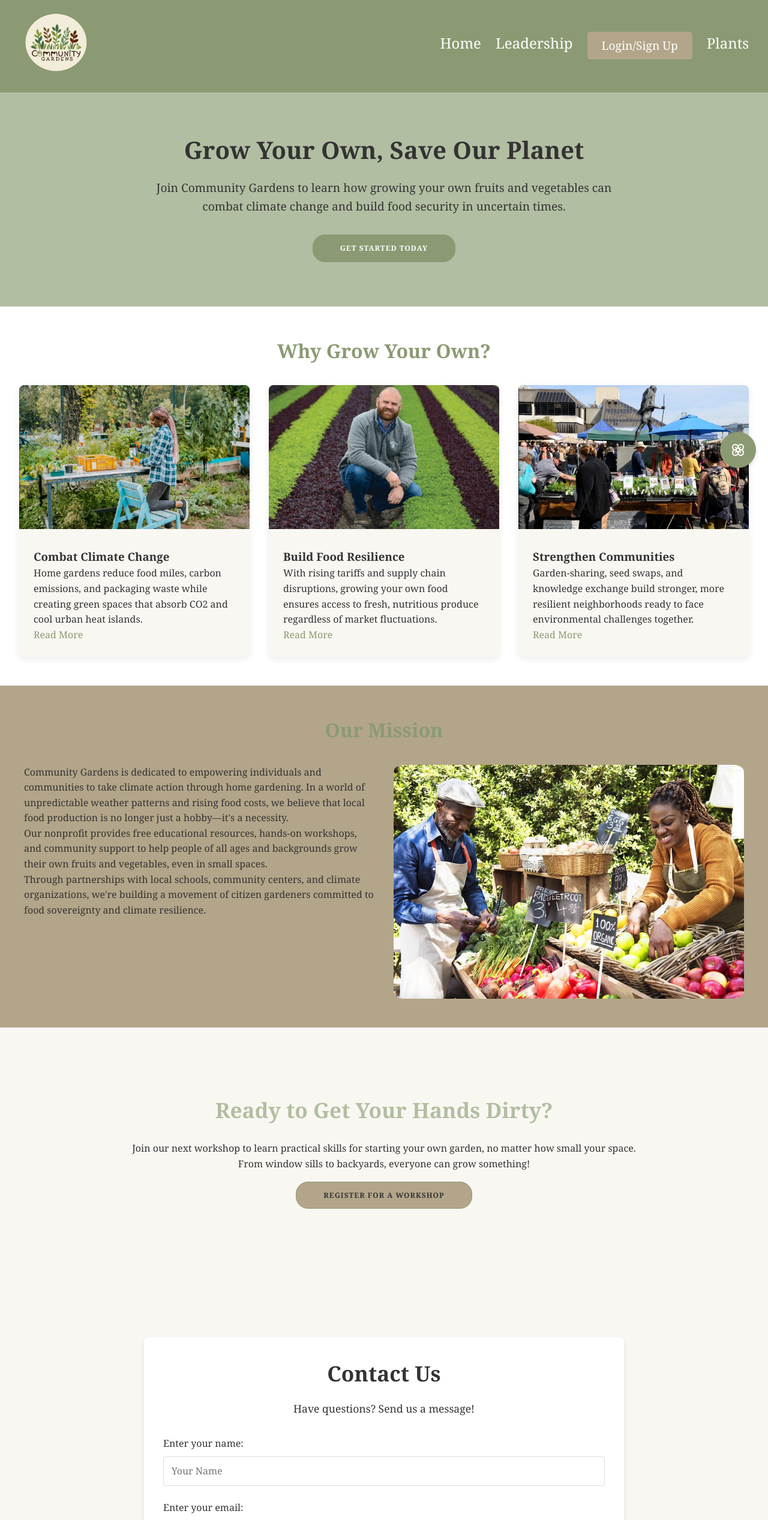
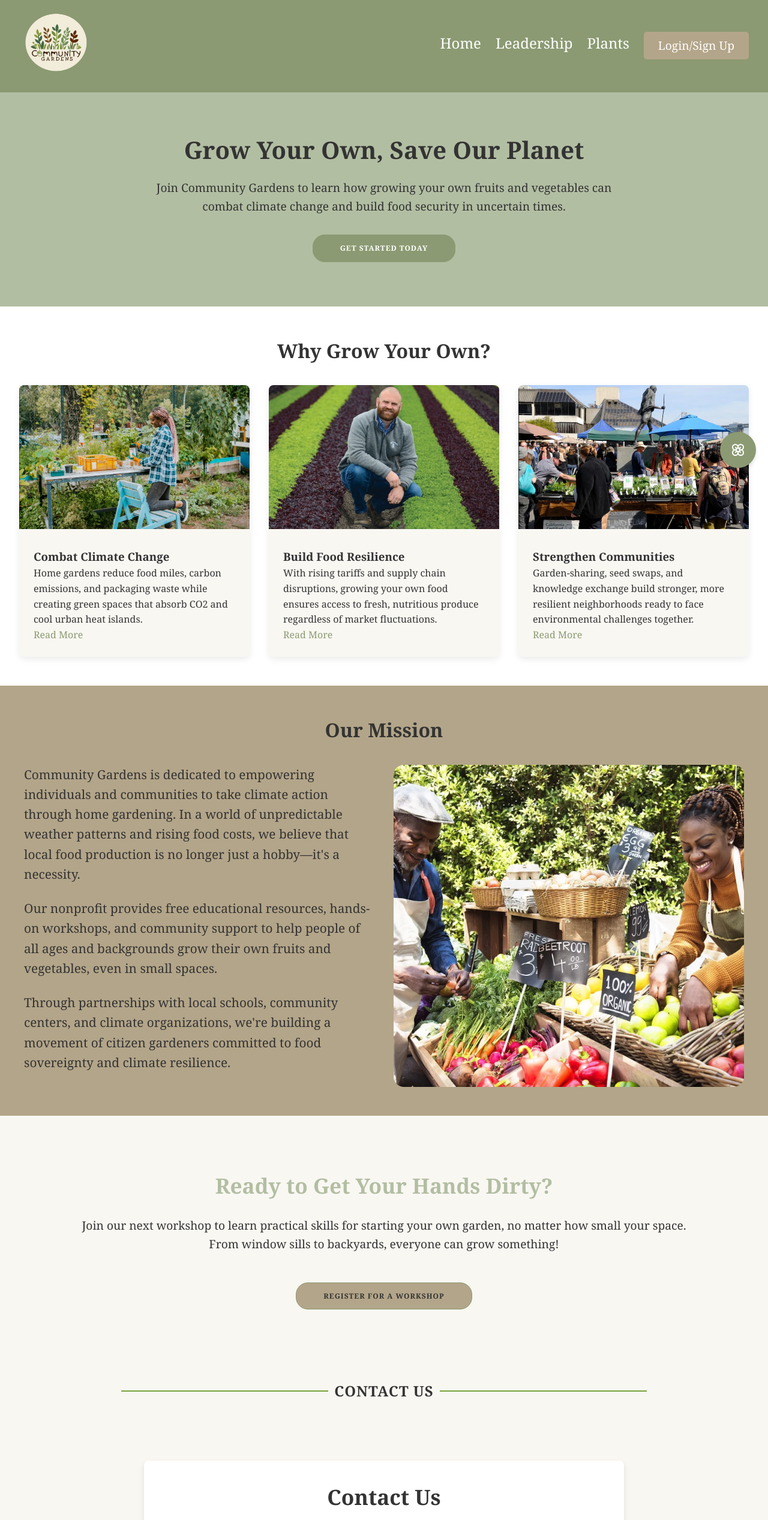
Before and after one commit to kkhhaalliiaa/capstones-gardens, a React (Vite) app: page / in a window 1280 px wide. Shown: the top 2534 px of the page at 60% size. Built offline with nearby package versions, Linux system fonts and the light colour scheme.

Commit message:
fixing styling

```diff
--- a/public/css/Home.css
+++ b/public/css/Home.css
@@ -69,7 +69,7 @@
 
 .section-title {
   text-align: center;
-    color: var(--color-olive);
+  color: #333;
   font-size: 2rem;
   margin-bottom: 2rem;
 }
@@ -78,7 +78,7 @@
   display: grid;
   grid-template-columns: repeat(auto-fit, minmax(300px, 1fr));
   gap: 2rem;
-    max-width:100vw;
+  max-width: 100vw;
   margin: 0 auto;
 }
 
@@ -104,15 +104,15 @@
   border-radius: 8px;
 }
 
-  a{
-    color: #8B9A72;
+a {
+  color: #8b9a72;
   text-decoration: none;
   margin-bottom: 10px;
 }
 
 a:hover {
   text-decoration: underline;
-      color:#8B9A72
+  color: #8b9a72;
 }
 
 .about {
@@ -120,6 +120,14 @@
   padding: 3rem 2rem;
   background-color: var(--color-tan);
   color: #333;
+}
+
+.about-text {
+  font-size: 1.3rem;
+}
+
+.about-text p {
+  padding-bottom: 1.5rem;
 }
 
 .about-content {
@@ -155,6 +163,11 @@
   color: var(--color-sage);
 }
 
+.cta p {
+  font-size: 1.2rem;
+  margin-bottom: 2rem;
+}
+
 .cta .btn {
   background-color: var(--color-tan);
   color: #333;
@@ -165,46 +178,35 @@
   background-color: #a09176;
 }
 
-
-  /* Responsive Design */
-  /* @media (max-width: 768px) {
-    .hero, .mission, .features, .about, .cta {
-      padding: 3rem 1rem;
+.section-divider-container {
+  display: flex;
+  align-items: center;
+  justify-content: center;
+  margin: 20px auto;
+  width: 70%;
+  position: relative;
 }
 
-    .hero h1 {
-      font-size: 2rem;
+.section-divider-container::before,
+.section-divider-container::after {
+  content: "";
+  flex: 1;
+  height: 2px;
+  background-color: #75a33d;
+  margin: 0 10px;
 }
 
-    .hero p {
-      font-size: 1rem;
+.divider-text {
+  font-size: 1.5rem;
+  font-weight: bold;
+  text-transform: uppercase;
+  letter-spacing: 1px;
+  color: #333;
 }
 
-    .btn {
-      padding: 0.6rem 1.4rem;
-    }
-
-    .section-title {
-      font-size: 1.8rem;
-    }
-  }
-
-  @media (max-width: 480px) {
-    .hero h1 {
-      font-size: 1.8rem;
-    }
-
-    .hero p {
-      font-size: 0.9rem;
-    }
-
-    .btn {
-      padding: 0.5rem 1.2rem;
-    }
-  }  */
-
 @media (max-width: 1024px) {
-    .hero, .mission {
+  .hero,
+  .mission {
     padding: 5rem 0;
   }
 
@@ -220,7 +222,9 @@
 
 /* Medium Tablets */
 @media (max-width: 900px) {
-    .hero-content, .about-content, .feature-cards {
+  .hero-content,
+  .about-content,
+  .feature-cards {
     padding: 0 25px;
   }
 
@@ -241,11 +245,14 @@
 
 /* Small Tablets and Large Phones */
 @media (max-width: 768px) {
-    .hero, .mission {
+  .hero,
+  .mission {
     padding: 4rem 0;
   }
 
-    .features, .about, .cta {
+  .features,
+  .about,
+  .cta {
     padding: 4rem 0;
   }
 
@@ -286,11 +293,14 @@
 
 /* Mobile Phones */
 @media (max-width: 600px) {
-    .hero, .mission {
+  .hero,
+  .mission {
     padding: 3.5rem 0;
   }
 
-    .features, .about, .cta {
+  .features,
+  .about,
+  .cta {
     padding: 3.5rem 0;
   }
 
@@ -303,8 +313,11 @@
     height: 220px;
   }
 
-    .container, .hero-content, .feature-cards,
-    .about-content, .cta-content {
+  .container,
+  .hero-content,
+  .feature-cards,
+  .about-content,
+  .cta-content {
     padding: 0 20px;
   }
 
@@ -315,11 +328,14 @@
 
 /* Small Mobile Phones */
 @media (max-width: 480px) {
-    .hero, .mission {
+  .hero,
+  .mission {
     padding: 3rem 0;
   }
 
-    .features, .about, .cta {
+  .features,
+  .about,
+  .cta {
     padding: 3rem 0;
   }
 
--- a/public/css/Login.css
+++ b/public/css/Login.css
@@ -1,9 +1,3 @@
-:root {
-  --color-tan: #b3a589;
-  --color-olive: #8b9a72;
-  --color-sage: #b2bea2;
-}
-
 body {
   font-family: Georgia, "Times New Roman", Times, serif;
   margin: 0;
@@ -161,5 +155,6 @@ button[type="submit"]:hover {
 
   .login-photo img {
     max-width: 100%;
+    height: 20em;
   }
 }
--- a/public/css/Navbar.css
+++ b/public/css/Navbar.css
@@ -1,9 +1,3 @@
-:root {
-  --color-tan: #b3a589;
-  --color-olive: #8b9a72;
-  --color-sage: #b2bea2;
-}
-
 nav {
   display: flex;
   justify-content: space-between;
--- a/public/css/PlantsPage.scss
+++ b/public/css/PlantsPage.scss
@@ -1,8 +1,4 @@
-:root {
-  --color-tan: #b3a589;
-  --color-olive: #8b9a72;
-  --color-sage: #b2bea2;
-}
+
 
 .plants {
   padding: 2rem;
--- a/public/css/Signup.css
+++ b/public/css/Signup.css
@@ -1,8 +1,4 @@
-:root {
-  --color-tan: #b3a589;
-  --color-olive: #8b9a72;
-  --color-sage: #b2bea2;
-}
+
 
 body {
   font-family: Georgia, "Times New Roman", Times, serif;
@@ -49,8 +45,7 @@ body {
   color: #333;
 }
 
-.form-group input[type="text"],
-.form-group input[type="password"] {
+.form-group input {
   padding: 0.8rem;
   border: 1px solid #ddd;
   border-radius: 4px;
@@ -149,5 +144,6 @@ button[type="submit"]:hover {
 
   .signup-photo img {
     max-width: 100%;
+    height: 20em;
   }
 }
--- a/public/css/Team.css
+++ b/public/css/Team.css
@@ -72,6 +72,7 @@ body {
   position: absolute;
   top: 0;
   left: 0;
+  aspect-ratio: 1/1;
 }
 
 .leader-1 {
--- a/public/css/User.scss
+++ b/public/css/User.scss
@@ -1,10 +1,4 @@
 // User.scss
-
-:root {
-  --color-tan: #b3a589;
-  --color-olive: #8b9a72;
-  --color-sage: #b2bea2;
-}
 
 .user {
   display: flex;
--- a/src/components/Navbar.jsx
+++ b/src/components/Navbar.jsx
@@ -6,19 +6,15 @@ const Navbar = () => {
   return (
     <nav>
       <Link to="/" className="logo">
-
         <img src="../../images/logo.png" className="logo-img"></img>
-
       </Link>
       <div className="nav-links">
         <Link to="/">Home</Link>
         <Link to="/team">Leadership</Link>
+        <Link to="/plants">Plants</Link>
         <button className="nav-login-button">
           <Link to="/login">Login/Sign Up</Link>
         </button>
-        <Link to="/plants">
-          <a href="/plants">Plants</a>
-        </Link>
       </div>
     </nav>
   );
--- a/src/pages/Home.jsx
+++ b/src/pages/Home.jsx
@@ -118,8 +118,8 @@ const Home = () => {
           <p>
             Join our next workshop to learn practical skills for starting your
             own garden, no matter how small your space.
-            <br />From window sills to
-            backyards, everyone can grow something!
+            <br />
+            From window sills to backyards, everyone can grow something!
           </p>
           <a href="#" className="btn">
             Register for a Workshop
@@ -127,6 +127,12 @@ const Home = () => {
         </div>
       </section>
 
+
+      <div className="section-divider-container">
+        <span className="divider-text">Contact us</span>
+      </div>
+
+      {/* Contact Form Section */}
       <ContactForm />
     </div>
   );
```
Lines whose indentation alone changed are shown as unchanged.
